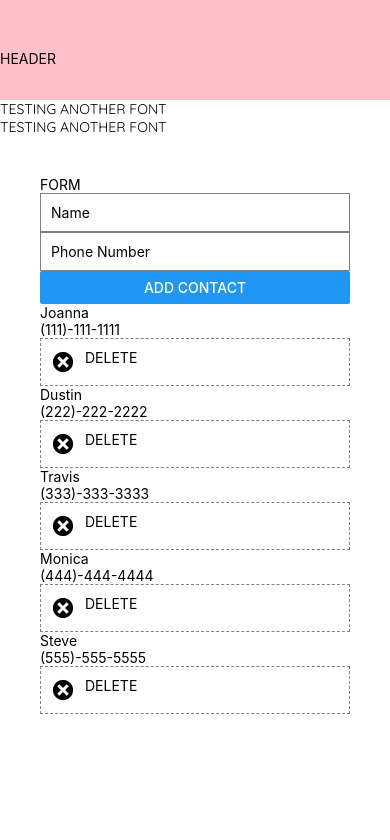
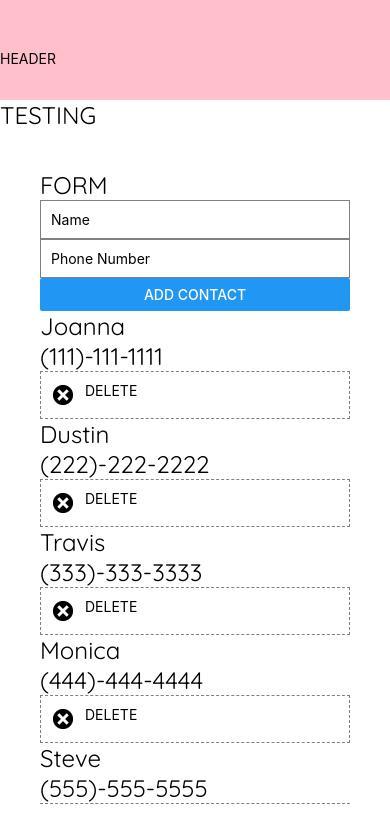
Before and after one commit to joanterm/expo-testing-app, a React Native app: screen / in a window 390 px wide. Shown: the top 840 px of the page. Built offline with nearby package versions, Linux system fonts and the light colour scheme.

Commit message:
Added global styles

```diff
--- a/App.js
+++ b/App.js
@@ -1,10 +1,11 @@
 import { useEffect, useState } from 'react'
 import { StyleSheet, Text, View, FlatList, Alert, TouchableWithoutFeedback, Keyboard } from 'react-native'
+import { useFonts } from 'expo-font'
+import * as SplashScreen from 'expo-splash-screen';
 import Header from './components/Header'
 import Contacts from './components/Contacts'
 import Form from './components/Form'
-import { useFonts } from 'expo-font'
-import * as SplashScreen from 'expo-splash-screen';
+import { globalStyles } from './styles/globalStyles'
 
 export default function App() {
   const [people, setPeople] = useState([
@@ -59,8 +60,7 @@ export default function App() {
     <TouchableWithoutFeedback onPress={() => Keyboard.dismiss()}>
       <View style={styles.mainContainer}>
           <Header />
-          <Text style={{fontFamily: "Quicksand"}}>TESTING ANOTHER FONT</Text>
-          <Text style={{fontFamily: "Quicksand"}}>TESTING ANOTHER FONT</Text>
+          <Text style={globalStyles.textStyle}>TESTING</Text>
           <View style={styles.contentContainer}>
             <Form addPerson={addPerson}/>
             <View style={styles.peopleContainer}>
@@ -80,7 +80,6 @@ export default function App() {
 
 const styles = StyleSheet.create({
   mainContainer: {
-    fontFamily: "regular",
     flex: 1,
     backgroundColor: '#fff',
   },
--- a/components/Contacts.js
+++ b/components/Contacts.js
@@ -1,13 +1,14 @@
 import { StyleSheet, Text, View, TouchableOpacity } from 'react-native'
 import { Entypo } from '@expo/vector-icons'
+import { globalStyles } from "../styles/globalStyles"
 
 const Contacts = (props) => {
     const {item, deleteContacts} = props
 
     return (
         <View>
-            <Text>{item.name}</Text>
-            <Text>{item.phoneNumber}</Text>
+            <Text style={globalStyles.textStyle}>{item.name}</Text>
+            <Text style={globalStyles.textStyle}>{item.phoneNumber}</Text>
             <TouchableOpacity onPress={() => deleteContacts(item.id)}>
                 <View style={styles.buttonContainer}>
                     <Entypo name="circle-with-cross" size={24} color="black" />
--- a/components/Form.js
+++ b/components/Form.js
@@ -1,5 +1,6 @@
 import { useState } from 'react'
 import { StyleSheet, Text, View, Button, TextInput } from 'react-native'
+import { globalStyles } from "../styles/globalStyles"
 
 const Form = (props) => {
     const {addPerson} = props
@@ -19,7 +20,7 @@ const Form = (props) => {
 
     return (
         <View>
-            <Text>FORM</Text>
+            <Text style={globalStyles.textStyle}>FORM</Text>
             <TextInput
                 style={styles.input}
                 placeholder="Name"
--- /dev/null
+++ b/styles/globalStyles.js
@@ -0,0 +1,8 @@
+import { StyleSheet } from 'react-native'
+
+export const globalStyles = StyleSheet.create({
+    textStyle: {
+        fontFamily: "Quicksand",
+        fontSize: 24
+    }
+})
```
